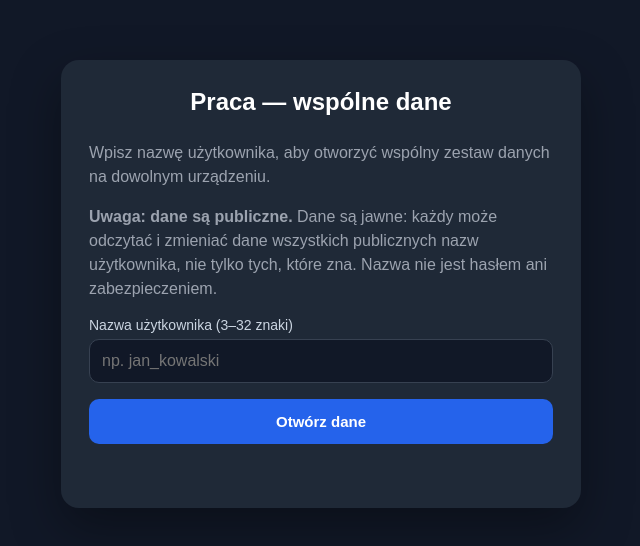
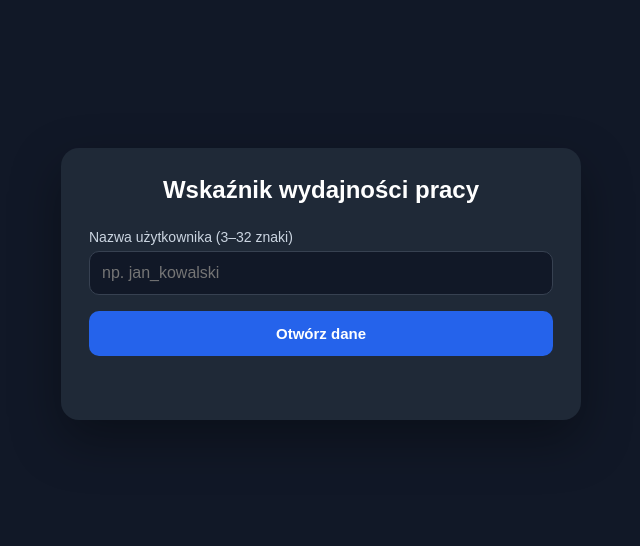
Before and after one commit to ppwynik/test, a plain HTML site: page index.html in a window 1280 px wide. Shown: the part 116-662 px from the top of the page, without its empty margins (319-959 px from the left). Drawn offline with nearby package versions, Linux system fonts and the light colour scheme.

Commit message:
Zmień nagłówek na Wskaźnik wydajności pracy

```diff
--- a/index.html
+++ b/index.html
@@ -62,9 +62,7 @@ th{color:#9ca3af;font-weight:600}td{color:#f3f4f6}
 <body>
 
 <section class="auth-panel" id="authPanel">
-  <h1>Praca — wspólne dane</h1>
-  <p>Wpisz nazwę użytkownika, aby otworzyć wspólny zestaw danych na dowolnym urządzeniu.</p>
-  <p><strong>Uwaga: dane są publiczne.</strong> Dane są jawne: każdy może odczytać i zmieniać dane wszystkich publicznych nazw użytkownika, nie tylko tych, które zna. Nazwa nie jest hasłem ani zabezpieczeniem.</p>
+  <h1>Wskaźnik wydajności pracy</h1>
   <label for="sharedUsername">Nazwa użytkownika (3–32 znaki)</label>
   <input id="sharedUsername" type="text" autocomplete="username" maxlength="32" placeholder="np. jan_kowalski" required>
   <div class="auth-actions">
```
